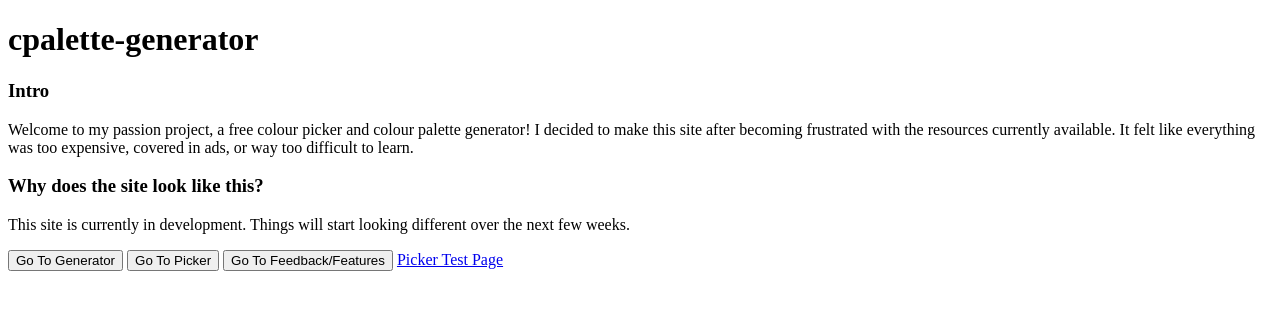
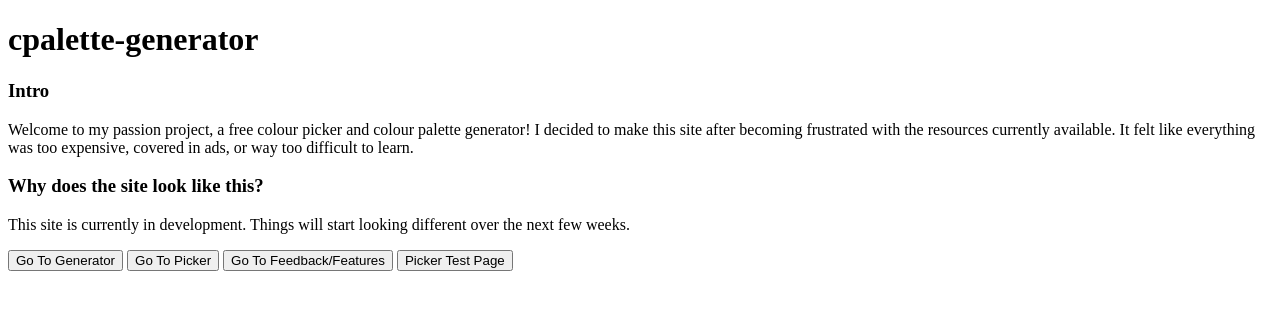
Before and after one commit to lfeatherby/cpalette-generator, a plain HTML site: page index.html in a window 1280 px wide. Drawn offline with Linux system fonts and the light colour scheme.

Commit message:
Update index.html

```diff
--- a/index.html
+++ b/index.html
@@ -27,7 +27,7 @@
     <a href="generator/generator.html"><button>Go To Generator</button></a>
     <a href="picker/picker.html"><button>Go To Picker</button></a>
     <a href="features/features.html"><button>Go To Feedback/Features</button></a>
-    <a href="testFiles/pTest.html">Picker Test Page</a>
+    <a href="testFiles/pTest.html"><button>Picker Test Page</button></a>
     <script src="script.js"></script>
 </body>
 
```
